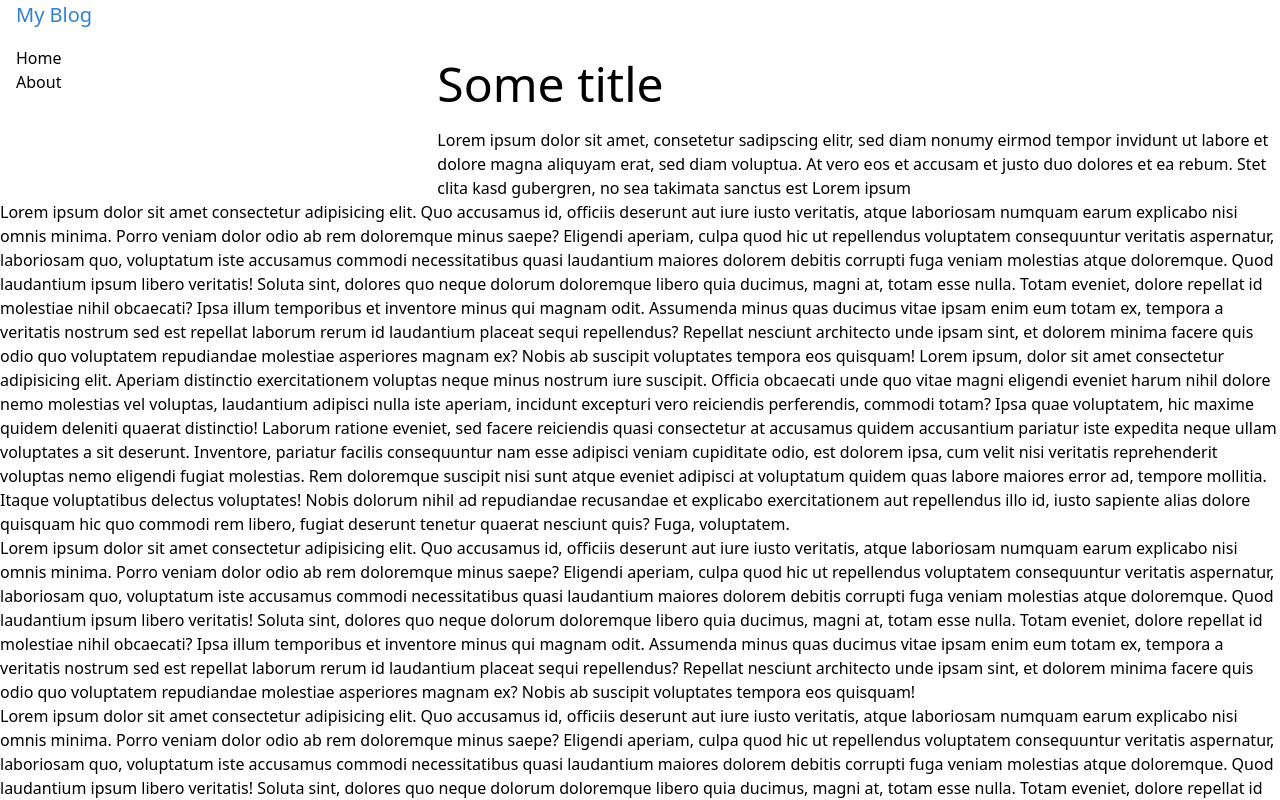
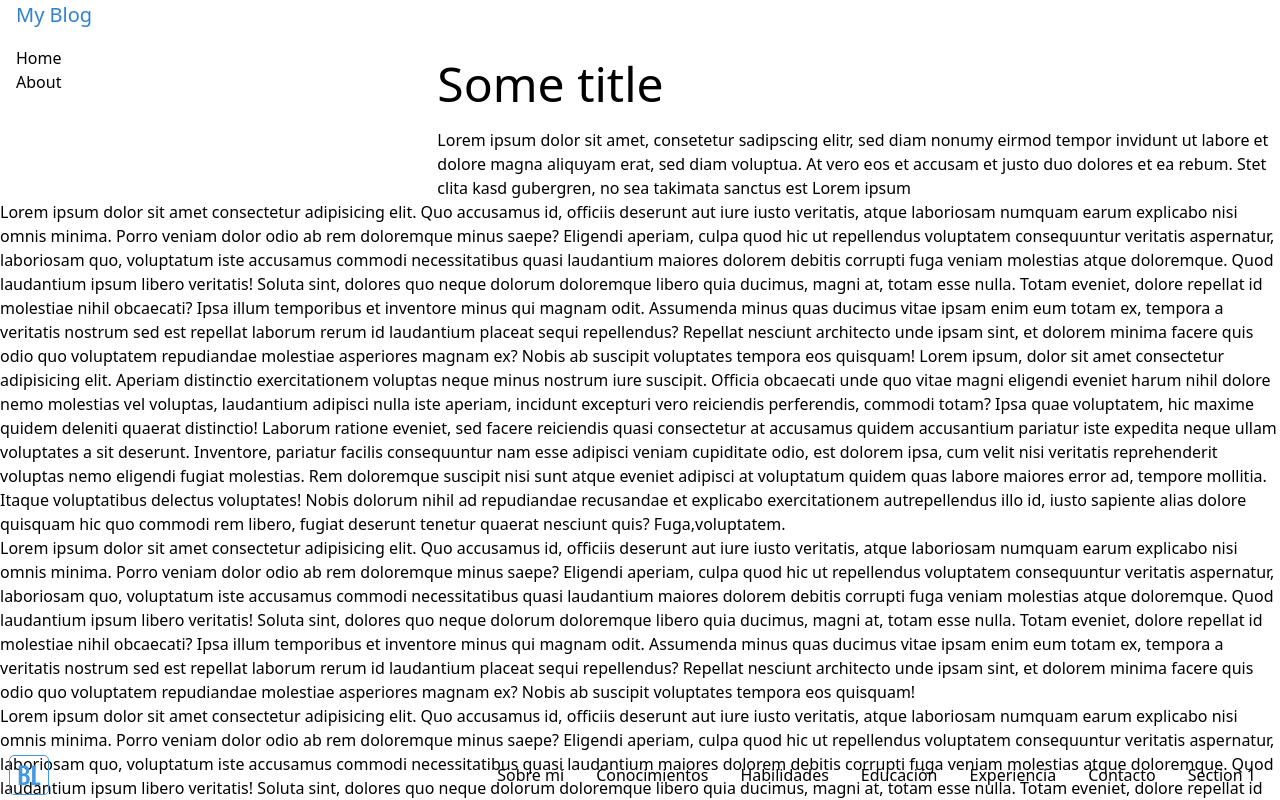
Before and after one commit to linaresb08/my-cv, a Nuxt app: page / in a window 1280 px wide. Shown: the top 800 px of the page. Built offline with nearby package versions, Linux system fonts and the light colour scheme.

Commit message:
Ajuste de código

```diff
--- a/components/Navbar.vue
+++ b/components/Navbar.vue
@@ -29,25 +29,31 @@
           />
         </svg>
       </div>
+      <div class="block lg:hidden">
+        <button
+          class="flex items-center px-3 py-2 border rounded text-teal-200 border-teal-400 hover:text-white hover:border-white"
+        >
+          <svg
+            class="fill-current h-3 w-3"
+            viewBox="0 0 20 20"
+            xmlns="http://www.w3.org/2000/svg"
+          >
+            <title>Menu</title>
+            <path d="M0 3h20v2H0V3zm0 6h20v2H0V9zm0 6h20v2H0v-2z" />
+          </svg>
+        </button>
+      </div>
       <div class="nav-links">
+        <a
+          v-for="link in navLinks[navLanguage]"
+          :key="link.to"
+          :href="`#${link.to}`"
+          class="nav-link"
+        >
+          {{ link.name }}
+        </a>
         <a href="#prueba" class="nav-link">
           Section 1
-        </a>
-        <a href="#prueba2" class="nav-link">
-          Section 2
-        </a>
-        <a href="#prueba3" class="nav-link">
-          Section 3
-        </a>
-        <a href="#prueba4" class="nav-link">
-          Section 4
-        </a>
-        <a class="nav-link" @click="changeTheme">
-          icon
-          <span class="md:hidden">
-            Cambiar a modo
-            {{ modeTheme == 'light' ? 'Oscuro' : 'Claro' }}
-          </span>
         </a>
       </div>
     </nav>
@@ -58,9 +64,33 @@
 export default {
   name: 'Navbar',
 
+  props: {
+    navLanguage: {
+      type: Number,
+      required: true,
+    },
+  },
+
   data() {
     return {
-      modeTheme: 'light',
+      navLinks: [
+        [
+          { name: 'Sobre mí', to: 'me' },
+          { name: 'Conocimientos', to: 'knowledge' },
+          { name: 'Habilidades', to: 'skills' },
+          { name: 'Educación', to: 'education' },
+          { name: 'Experiencia', to: 'experience' },
+          { name: 'Contacto', to: 'contact' },
+        ],
+        [
+          { name: 'About me', to: 'me' },
+          { name: 'Knowledge', to: 'knowledge' },
+          { name: 'Skills', to: 'skills' },
+          { name: 'Education', to: 'education' },
+          { name: 'Experience', to: 'experience' },
+          { name: 'Contact', to: 'contact' },
+        ],
+      ],
     }
   },
 
@@ -70,13 +100,6 @@ export default {
     },
     beRounded() {
       document.getElementById('BL-rectangle').setAttribute('rx', '50')
-    },
-    changeTheme() {
-      this.modeTheme =
-        this.modeTheme === 'light'
-          ? (this.modeTheme = 'dark')
-          : (this.modeTheme = 'light')
-      this.$emit('themeModeValue', this.modeTheme)
     },
   },
 }
@@ -88,7 +111,7 @@ export default {
   @apply fixed;
   @apply px-2;
   @apply w-full;
-  transition: background-color 0.5s ease;
+  transition: background-color 0.5s ease, box-shadow 0.5s ease;
 
   .nav {
     @apply flex;
@@ -110,6 +133,7 @@ export default {
       height: 50px;
       padding: 0.5rem 1rem;
       transition: border-top 0.5s ease;
+      white-space: nowrap;
     }
     .nav-link.active {
       @apply border-blue-500;
--- a/pages/index.vue
+++ b/pages/index.vue
@@ -1,4 +1,6 @@
 <template>
+  <div>
+    <Navbar :nav-language="language" />
     <section class="container">
       <div id="prueba" class="grid grid-cols-3 gap-8">
         <div class="col-span-1 bg-white px-4 pb-12 rounded">
@@ -18,9 +20,9 @@
             <p>
               Lorem ipsum dolor sit amet, consetetur sadipscing elitr, sed diam
               nonumy eirmod tempor invidunt ut labore et dolore magna aliquyam
-            erat, sed diam voluptua. At vero eos et accusam et justo duo dolores
-            et ea rebum. Stet clita kasd gubergren, no sea takimata sanctus est
-            Lorem ipsum
+              erat, sed diam voluptua. At vero eos et accusam et justo duo
+              dolores et ea rebum. Stet clita kasd gubergren, no sea takimata
+              sanctus est Lorem ipsum
             </p>
           </div>
         </div>
@@ -28,112 +30,159 @@
       <div id="prueba2">
         <p>
           Lorem ipsum dolor sit amet consectetur adipisicing elit. Quo accusamus
-        id, officiis deserunt aut iure iusto veritatis, atque laboriosam numquam
-        earum explicabo nisi omnis minima. Porro veniam dolor odio ab rem
-        doloremque minus saepe? Eligendi aperiam, culpa quod hic ut repellendus
-        voluptatem consequuntur veritatis aspernatur, laboriosam quo, voluptatum
-        iste accusamus commodi necessitatibus quasi laudantium maiores dolorem
-        debitis corrupti fuga veniam molestias atque doloremque. Quod laudantium
-        ipsum libero veritatis! Soluta sint, dolores quo neque dolorum
-        doloremque libero quia ducimus, magni at, totam esse nulla. Totam
-        eveniet, dolore repellat id molestiae nihil obcaecati? Ipsa illum
-        temporibus et inventore minus qui magnam odit. Assumenda minus quas
-        ducimus vitae ipsam enim eum totam ex, tempora a veritatis nostrum sed
-        est repellat laborum rerum id laudantium placeat sequi repellendus?
-        Repellat nesciunt architecto unde ipsam sint, et dolorem minima facere
-        quis odio quo voluptatem repudiandae molestiae asperiores magnam ex?
-        Nobis ab suscipit voluptates tempora eos quisquam! Lorem ipsum, dolor
-        sit amet consectetur adipisicing elit. Aperiam distinctio exercitationem
-        voluptas neque minus nostrum iure suscipit. Officia obcaecati unde quo
-        vitae magni eligendi eveniet harum nihil dolore nemo molestias vel
-        voluptas, laudantium adipisci nulla iste aperiam, incidunt excepturi
-        vero reiciendis perferendis, commodi totam? Ipsa quae voluptatem, hic
-        maxime quidem deleniti quaerat distinctio! Laborum ratione eveniet, sed
-        facere reiciendis quasi consectetur at accusamus quidem accusantium
-        pariatur iste expedita neque ullam voluptates a sit deserunt. Inventore,
-        pariatur facilis consequuntur nam esse adipisci veniam cupiditate odio,
-        est dolorem ipsa, cum velit nisi veritatis reprehenderit voluptas nemo
+          id, officiis deserunt aut iure iusto veritatis, atque laboriosam
+          numquam earum explicabo nisi omnis minima. Porro veniam dolor odio ab
+          rem doloremque minus saepe? Eligendi aperiam, culpa quod hic ut
+          repellendus voluptatem consequuntur veritatis aspernatur, laboriosam
+          quo, voluptatum iste accusamus commodi necessitatibus quasi laudantium
+          maiores dolorem debitis corrupti fuga veniam molestias atque
+          doloremque. Quod laudantium ipsum libero veritatis! Soluta sint,
+          dolores quo neque dolorum doloremque libero quia ducimus, magni at,
+          totam esse nulla. Totam eveniet, dolore repellat id molestiae nihil
+          obcaecati? Ipsa illum temporibus et inventore minus qui magnam odit.
+          Assumenda minus quas ducimus vitae ipsam enim eum totam ex, tempora a
+          veritatis nostrum sed est repellat laborum rerum id laudantium placeat
+          sequi repellendus? Repellat nesciunt architecto unde ipsam sint, et
+          dolorem minima facere quis odio quo voluptatem repudiandae molestiae
+          asperiores magnam ex? Nobis ab suscipit voluptates tempora eos
+          quisquam! Lorem ipsum, dolor sit amet consectetur adipisicing elit.
+          Aperiam distinctio exercitationem voluptas neque minus nostrum iure
+          suscipit. Officia obcaecati unde quo vitae magni eligendi eveniet
+          harum nihil dolore nemo molestias vel voluptas, laudantium adipisci
+          nulla iste aperiam, incidunt excepturi vero reiciendis perferendis,
+          commodi totam? Ipsa quae voluptatem, hic maxime quidem deleniti
+          quaerat distinctio! Laborum ratione eveniet, sed facere reiciendis
+          quasi consectetur at accusamus quidem accusantium pariatur iste
+          expedita neque ullam voluptates a sit deserunt. Inventore, pariatur
+          facilis consequuntur nam esse adipisci veniam cupiditate odio, est
+          dolorem ipsa, cum velit nisi veritatis reprehenderit voluptas nemo
           eligendi fugiat molestias. Rem doloremque suscipit nisi sunt atque
           eveniet adipisci at voluptatum quidem quas labore maiores error ad,
-        tempore mollitia. Itaque voluptatibus delectus voluptates! Nobis dolorum
-        nihil ad repudiandae recusandae et explicabo exercitationem aut
-        repellendus illo id, iusto sapiente alias dolore quisquam hic quo
-        commodi rem libero, fugiat deserunt tenetur quaerat nesciunt quis? Fuga,
-        voluptatem.
+          tempore mollitia. Itaque voluptatibus delectus voluptates! Nobis
+          dolorum nihil ad repudiandae recusandae et explicabo exercitationem
+          autrepellendus illo id, iusto sapiente alias dolore quisquam hic quo
+          commodi rem libero, fugiat deserunt tenetur quaerat nesciunt quis?
+          Fuga,voluptatem.
         </p>
       </div>
       <div id="prueba3">
         <p>
           Lorem ipsum dolor sit amet consectetur adipisicing elit. Quo accusamus
-        id, officiis deserunt aut iure iusto veritatis, atque laboriosam numquam
-        earum explicabo nisi omnis minima. Porro veniam dolor odio ab rem
-        doloremque minus saepe? Eligendi aperiam, culpa quod hic ut repellendus
-        voluptatem consequuntur veritatis aspernatur, laboriosam quo, voluptatum
-        iste accusamus commodi necessitatibus quasi laudantium maiores dolorem
-        debitis corrupti fuga veniam molestias atque doloremque. Quod laudantium
-        ipsum libero veritatis! Soluta sint, dolores quo neque dolorum
-        doloremque libero quia ducimus, magni at, totam esse nulla. Totam
-        eveniet, dolore repellat id molestiae nihil obcaecati? Ipsa illum
-        temporibus et inventore minus qui magnam odit. Assumenda minus quas
-        ducimus vitae ipsam enim eum totam ex, tempora a veritatis nostrum sed
-        est repellat laborum rerum id laudantium placeat sequi repellendus?
-        Repellat nesciunt architecto unde ipsam sint, et dolorem minima facere
-        quis odio quo voluptatem repudiandae molestiae asperiores magnam ex?
-        Nobis ab suscipit voluptates tempora eos quisquam!
+          id, officiis deserunt aut iure iusto veritatis, atque laboriosam
+          numquam earum explicabo nisi omnis minima. Porro veniam dolor odio ab
+          rem doloremque minus saepe? Eligendi aperiam, culpa quod hic ut
+          repellendus voluptatem consequuntur veritatis aspernatur, laboriosam
+          quo, voluptatum iste accusamus commodi necessitatibus quasi laudantium
+          maiores dolorem debitis corrupti fuga veniam molestias atque
+          doloremque. Quod laudantium ipsum libero veritatis! Soluta sint,
+          dolores quo neque dolorum doloremque libero quia ducimus, magni at,
+          totam esse nulla. Totam eveniet, dolore repellat id molestiae nihil
+          obcaecati? Ipsa illum temporibus et inventore minus qui magnam odit.
+          Assumenda minus quas ducimus vitae ipsam enim eum totam ex, tempora a
+          veritatis nostrum sed est repellat laborum rerum id laudantium placeat
+          sequi repellendus? Repellat nesciunt architecto unde ipsam sint, et
+          dolorem minima facere quis odio quo voluptatem repudiandae molestiae
+          asperiores magnam ex? Nobis ab suscipit voluptates tempora eos
+          quisquam!
         </p>
       </div>
       <div id="prueba4">
         <p>
           Lorem ipsum dolor sit amet consectetur adipisicing elit. Quo accusamus
-        id, officiis deserunt aut iure iusto veritatis, atque laboriosam numquam
-        earum explicabo nisi omnis minima. Porro veniam dolor odio ab rem
-        doloremque minus saepe? Eligendi aperiam, culpa quod hic ut repellendus
-        voluptatem consequuntur veritatis aspernatur, laboriosam quo, voluptatum
-        iste accusamus commodi necessitatibus quasi laudantium maiores dolorem
-        debitis corrupti fuga veniam molestias atque doloremque. Quod laudantium
-        ipsum libero veritatis! Soluta sint, dolores quo neque dolorum
-        doloremque libero quia ducimus, magni at, totam esse nulla. Totam
-        eveniet, dolore repellat id molestiae nihil obcaecati? Ipsa illum
-        temporibus et inventore minus qui magnam odit. Assumenda minus quas
-        ducimus vitae ipsam enim eum totam ex, tempora a veritatis nostrum sed
-        est repellat laborum rerum id laudantium placeat sequi repellendus?
-        Repellat nesciunt architecto unde ipsam sint, et dolorem minima facere
-        quis odio quo voluptatem repudiandae molestiae asperiores magnam ex?
-        Nobis ab suscipit voluptates tempora eos quisquam! Lorem ipsum, dolor
-        sit amet consectetur adipisicing elit. Aperiam distinctio exercitationem
-        voluptas neque minus nostrum iure suscipit. Officia obcaecati unde quo
-        vitae magni eligendi eveniet harum nihil dolore nemo molestias vel
-        voluptas, laudantium adipisci nulla iste aperiam, incidunt excepturi
-        vero reiciendis perferendis, commodi totam? Ipsa quae voluptatem, hic
-        maxime quidem deleniti quaerat distinctio! Laborum ratione eveniet, sed
-        facere reiciendis quasi consectetur at accusamus quidem accusantium
-        pariatur iste expedita neque ullam voluptates a sit deserunt. Inventore,
-        pariatur facilis consequuntur nam esse adipisci veniam cupiditate odio,
-        est dolorem ipsa, cum velit nisi veritatis reprehenderit voluptas nemo
+          id, officiis deserunt aut iure iusto veritatis, atque laboriosam
+          numquam earum explicabo nisi omnis minima. Porro veniam dolor odio ab
+          rem doloremque minus saepe? Eligendi aperiam, culpa quod hic ut
+          repellendus voluptatem consequuntur veritatis aspernatur, laboriosam
+          quo, voluptatum iste accusamus commodi necessitatibus quasi laudantium
+          maiores dolorem debitis corrupti fuga veniam molestias atque
+          doloremque. Quod laudantium ipsum libero veritatis! Soluta sint,
+          dolores quo neque dolorum doloremque libero quia ducimus, magni at,
+          totam esse nulla. Totam eveniet, dolore repellat id molestiae nihil
+          obcaecati? Ipsa illum temporibus et inventore minus qui magnam odit.
+          Assumenda minus quas ducimus vitae ipsam enim eum totam ex, tempora a
+          veritatis nostrum sed est repellat laborum rerum id laudantium placeat
+          sequi repellendus? Repellat nesciunt architecto unde ipsam sint, et
+          dolorem minima facere quis odio quo voluptatem repudiandae molestiae
+          asperiores magnam ex? Nobis ab suscipit voluptates tempora eos
+          quisquam! Lorem ipsum, dolor sit amet consectetur adipisicing elit.
+          Aperiam distinctio exercitationem voluptas neque minus nostrum iure
+          suscipit. Officia obcaecati unde quo vitae magni eligendi eveniet
+          harum nihil dolore nemo molestias vel voluptas, laudantium adipisci
+          nulla iste aperiam, incidunt excepturi vero reiciendis perferendis,
+          commodi totam? Ipsa quae voluptatem, hic maxime quidem deleniti
+          quaerat distinctio! Laborum ratione eveniet, sed facere reiciendis
+          quasi consectetur at accusamus quidem accusantium pariatur iste
+          expedita neque ullam voluptates a sit deserunt. Inventore, pariatur
+          facilis consequuntur nam esse adipisci veniam cupiditate odio, est
+          dolorem ipsa, cum velit nisi veritatis reprehenderit voluptas nemo
           eligendi fugiat molestias. Rem doloremque suscipit nisi sunt atque
           eveniet adipisci at voluptatum quidem quas labore maiores error ad,
-        tempore mollitia. Itaque voluptatibus delectus voluptates! Nobis dolorum
-        nihil ad repudiandae recusandae et explicabo exercitationem aut
-        repellendus illo id, iusto sapiente alias dolore quisquam hic quo
-        commodi rem libero, fugiat deserunt tenetur quaerat nesciunt quis? Fuga,
-        voluptatem.
+          tempore mollitia. Itaque voluptatibus delectus voluptates! Nobis
+          dolorum nihil ad repudiandae recusandae et explicabo exercitationem
+          aut repellendus illo id, iusto sapiente alias dolore quisquam hic quo
+          commodi rem libero, fugiat deserunt tenetur quaerat nesciunt quis?
+          Fuga, voluptatem.
         </p>
       </div>
     </section>
+    <Footer @changeLanguage="setLanguage" @themeModeValue="setThemeMode" />
+  </div>
 </template>
 
 <script>
+import Navbar from '@/components/Navbar'
+import Footer from '@/components/Footer'
 export default {
-  components: {},
-  head: {
-    title: 'Betzabeth Linares',
+  name: 'Index',
+  components: {
+    Navbar,
+    Footer,
+  },
+  data() {
+    return {
+      modeName: true,
+      language: 0,
+      pageHeaders: [
+        {
+          lang: 'es', // Idioma
+          title: `Desarrolladora | Mi curriculum vitae`, // Título
+          content: `Bienvenidos al curriculum vitae de Betzabeth Linares`, // Descripción
+        },
+        {
+          lang: 'en', // Language
+          title: `Developer | My curriculum vitae`, // Title
+          content: `Welcome to Betzabeth Linares' curriculum vitae`, // Description
+        },
+      ],
+      allInfo: ['inf', 'lol'],
+    }
+  },
+  methods: {
+    setLanguage(value) {
+      this.language = value
+    },
+    setThemeMode(value) {
+      this.modeName = value
+    },
+  },
+  head() {
+    return {
+      title: `Betzabeth Linares |
+        ${this.pageHeaders[this.language].title}`,
       meta: [
         {
           hid: 'description',
           name: 'description',
-        content: 'Bienvenidos a mi cv',
+          content: `${this.pageHeaders[this.language].content}`,
         },
       ],
+      htmlAttrs: {
+        lang: `${this.pageHeaders[this.language].lang}`,
+      },
+      bodyAttrs: {
+        class: `${this.modeName ? 'mode-light' : 'mode-dark'}`,
+      },
+    }
   },
 }
 </script>
```
Lines whose indentation alone changed are shown as unchanged.
